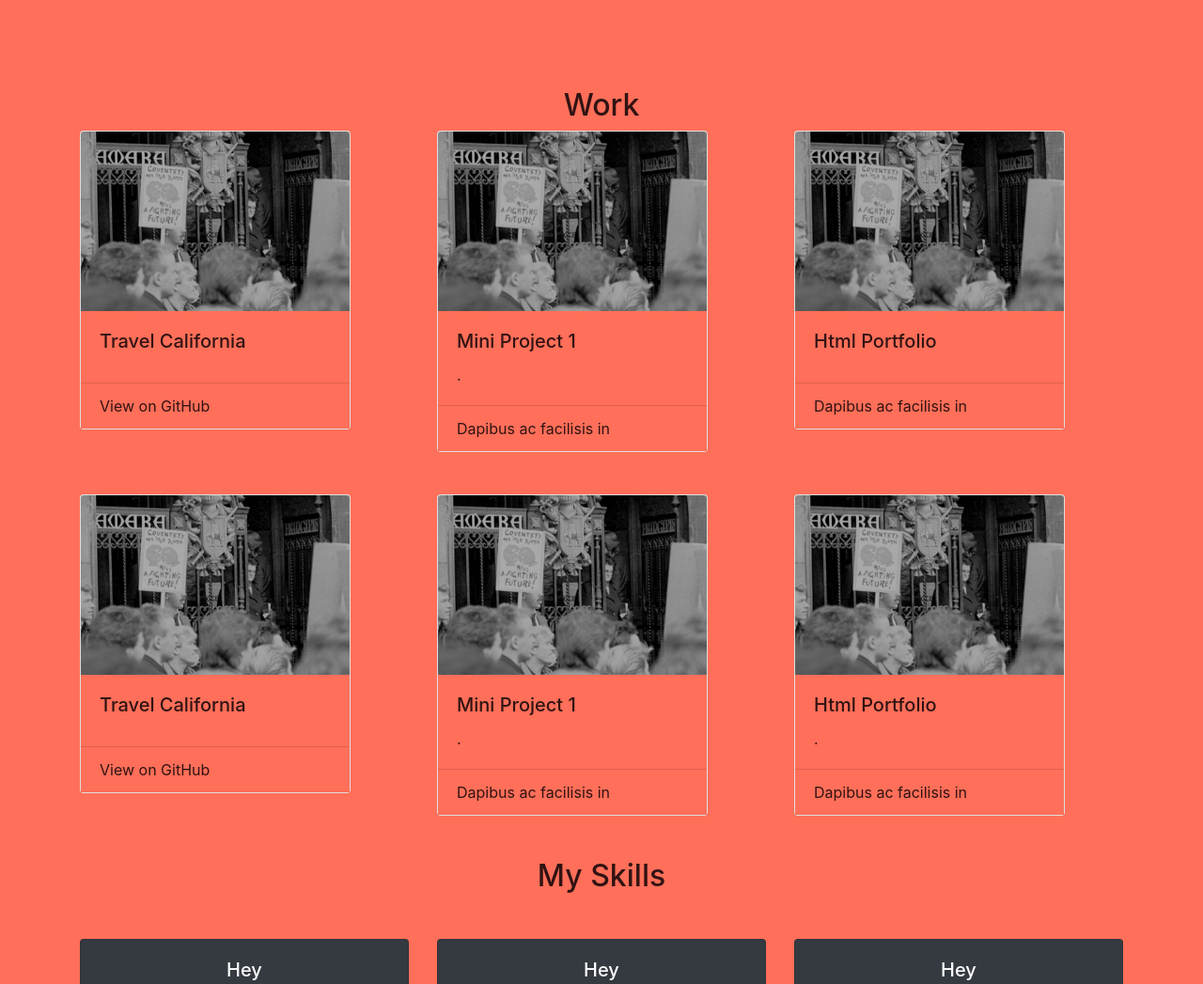
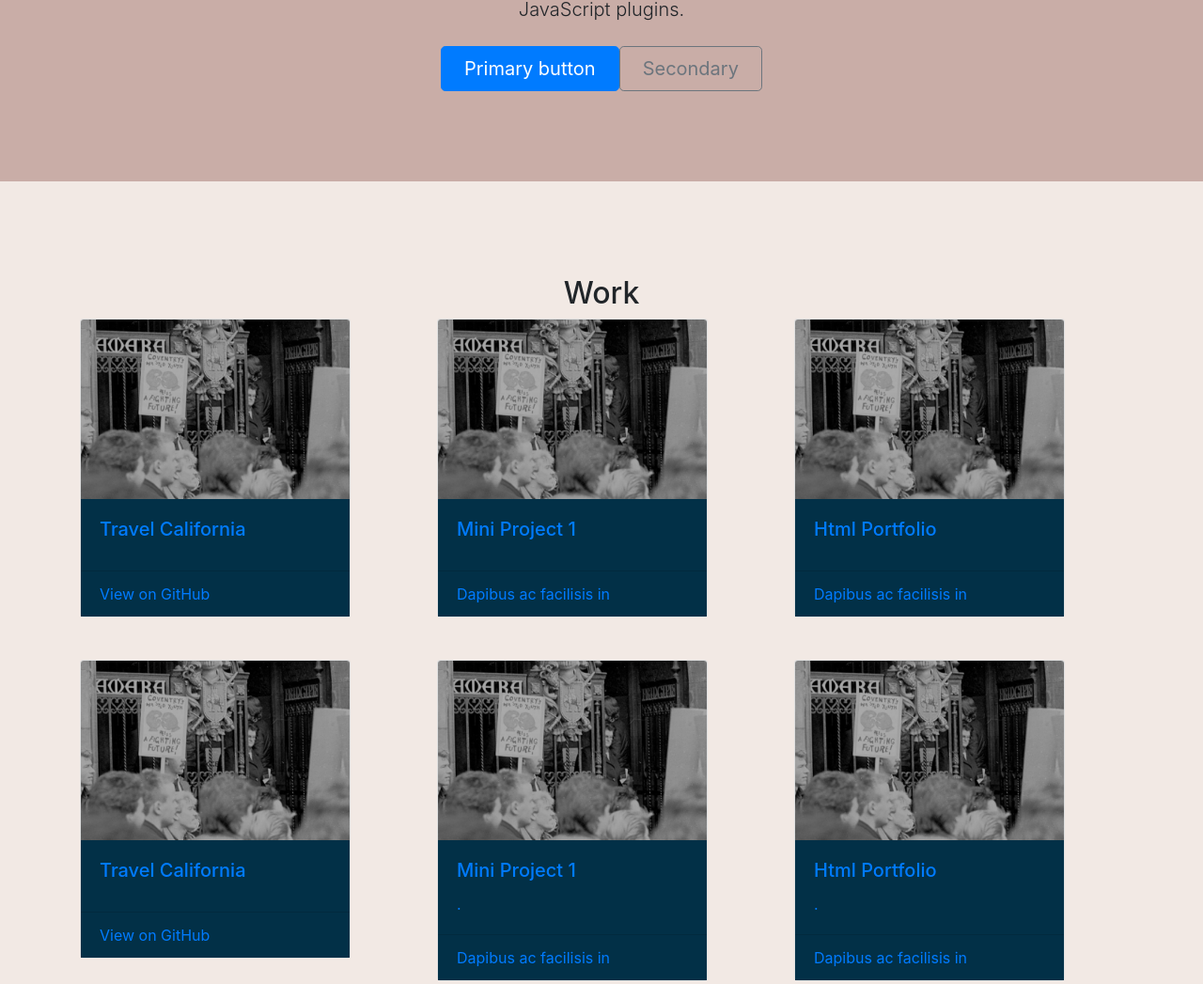
Before and after one commit to macaulam/challenge3, a plain HTML site: page index.html in a window 1280 px wide. Shown: the part 801-1848 px from the top of the page at 94% size. Drawn offline with nearby package versions, Linux system fonts and the light colour scheme.

Commit message:
colour and navbar changes

```diff
--- a/assets/css/style.css
+++ b/assets/css/style.css
@@ -1,20 +1,31 @@
-:root {
-    --primaryColor:  #db504a;
-    --secondaryColor: #FF6F59;
-    --fontsColor: #311313;
+body {
+    padding-top: 100px;
+  }
+ .navbar {
+    z-index: 1000;
+    background-color: #faedcd;
+ }
+  :root {
+    --primaryColor:  #023047;
+    --secondaryColor: #023047;
+    --fontsColor: #faedcd;
 }
 
 .backgroundColor {
-    background-color: #FF6F59;
+    background-color: #c9ada7;
 
 }
-
 .nav-item.active.motto {
-    color: var(--fontsColor);
+    position:fixed;
+    background-color: #f5ebe0;
     font-weight: bolder;
     font-size: large;
+
+
 }
+.header {
 
+}
 #work:hover {
     text-size: 15%;
 }
@@ -31,11 +42,12 @@
     max-width: 75%;
 }
 /* Work section */
-.colorFonts, h2 {
-    color: var(--fontsColor)
-}
+
+
 .work {
-    background-color:#FF6F59 ;
+    padding-top: 100px;
+    padding-bottom: 100px;
+    background-color:#f2e9e4 ;
 }
 
 .navLinks {
@@ -43,12 +55,12 @@
 }
 
 .buttonShadow:hover {
-    text-shadow: 0 8px 12px #FF6F59;
+    text-shadow: 0 8px 12px #590d22;
   }
 
 
 .cardColor {
-background-color: #254441;
+background-color: #001c55;
 }
 
 .cardStyles {
--- a/index.html
+++ b/index.html
@@ -80,7 +80,7 @@
                         <img src="assets/images/02-portfolio-3.jpg" class="card-img-top" alt="...">
                         <div class="card-body insideCard">
                             <h5 class="card-title insideCard colorFonts">Mini Project 1</h5>
-                            <p class="card-text insideCard colorFonts">.</p>
+                            <p class="card-text insideCard colorFonts"></p>
                         </div>
                         <ul class="list-group list-group-flush insideCard colorFonts">
 
```
